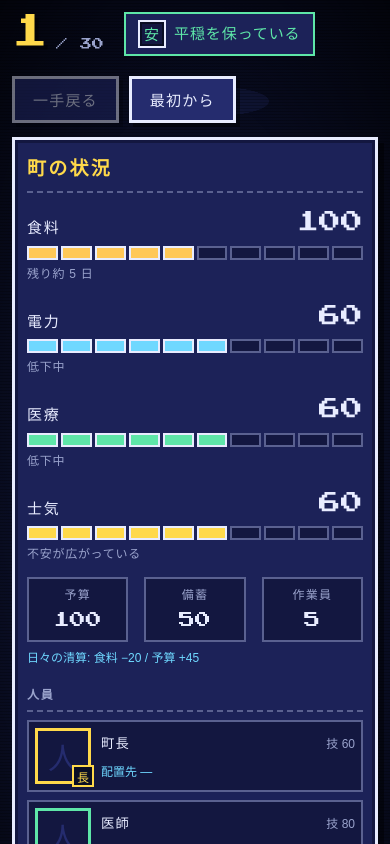
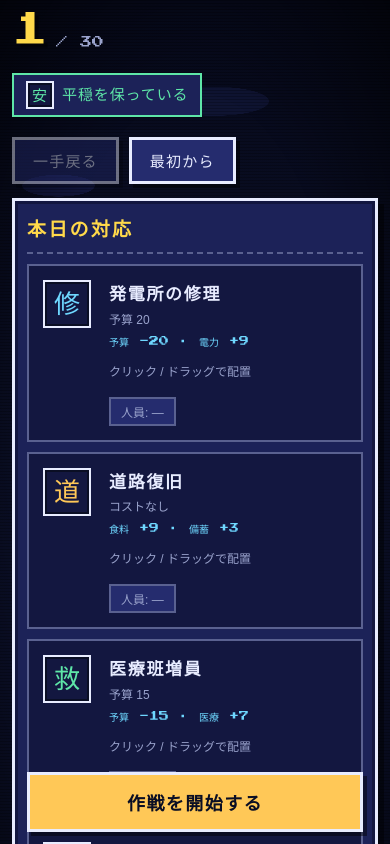
Before and after one commit to ivgtr/tozasareta-machi, a React (Vite) app: page / in a window 390 px wide. Both pictures are taken after a click on the button "▶ 指揮所へ". Shown: the top 844 px of the page. Built offline with nearby package versions, Linux system fonts and the light colour scheme; a web font is replaced by a local one.

Commit message:
feat(p8): レスポンシブ+ a11y（トークン44px、focus-visible、aria-live、モバイルは操作面優先+commitスティッキー）

```diff
--- a/src/ui/components/DecisionBoard.tsx
+++ b/src/ui/components/DecisionBoard.tsx
@@ -249,6 +249,9 @@ export function DecisionBoard({
       <div
         className={['pool', drag?.over === 'pool' ? 'pool--over' : ''].filter(Boolean).join(' ')}
         data-slot="pool"
+        tabIndex={0}
+        role="group"
+        aria-label="作業員プール"
       >
         <span className="pool__label">作業員プール</span>
         <div className="pool__tokens">
--- a/src/ui/components/ReportFeed.tsx
+++ b/src/ui/components/ReportFeed.tsx
@@ -22,7 +22,7 @@ export function ReportFeed({
   }
   const day = report[0]?.day ?? 1
   return (
-    <div className="report">
+    <div className="report" role="log" aria-live="polite">
       <p className="report__day">── 第{day}日 ──</p>
       <ul className="report__list">
         {report.map((e, i) => {
--- a/src/ui/styles/components.css
+++ b/src/ui/styles/components.css
@@ -40,6 +40,16 @@
 .pixel-button:disabled {
   opacity: 0.45;
   cursor: not-allowed;
+}
+
+.pixel-button:focus-visible,
+.roster__char:focus-visible,
+.taskslot__char:focus-visible,
+.ration-toggle:focus-visible,
+.pool:focus-visible,
+.title__motion:focus-visible {
+  outline: 3px solid var(--gold);
+  outline-offset: 2px;
 }
 
 .pixel-button--primary {
@@ -110,13 +120,13 @@
 .worker-token {
   display: inline-grid;
   place-items: center;
-  width: 36px;
-  height: 36px;
+  width: 44px;
+  height: 44px;
   background: var(--night-600);
   color: var(--amber);
   border: 2px solid var(--frame-hi);
   box-shadow: 3px 3px 0 rgba(0, 0, 0, 0.45);
-  font-size: 18px;
+  font-size: 20px;
   user-select: none;
 }
 
--- a/src/ui/styles/play.css
+++ b/src/ui/styles/play.css
@@ -219,11 +219,15 @@
     box-shadow 0.15s;
 }
 
-.taskslot:hover,
+.taskslot:hover {
+  border-color: var(--frame-hi);
+  box-shadow: 4px 4px 0 rgba(0, 0, 0, 0.4);
+}
+
 .taskslot:focus-visible {
+  outline: 3px solid var(--gold);
+  outline-offset: 2px;
   border-color: var(--frame-hi);
-  outline: none;
-  box-shadow: 4px 4px 0 rgba(0, 0, 0, 0.4);
 }
 
 .taskslot--over {
@@ -541,10 +545,19 @@
 
 @media (max-width: 700px) {
   .play {
-    padding: 12px 12px 0;
+    padding: 12px 12px 80px;
   }
   .play__grid {
     grid-template-columns: 1fr;
+  }
+  .play__board {
+    order: 1;
+  }
+  .play__status {
+    order: 2;
+  }
+  .play__log {
+    order: 3;
   }
   .play__top-actions {
     margin-left: 0;
@@ -552,4 +565,12 @@
   .play__footer {
     margin: 0 -12px;
   }
+  .board__commit {
+    position: sticky;
+    bottom: 12px;
+    z-index: 5;
+  }
+  .play__alerts {
+    width: 100%;
+  }
 }
```
